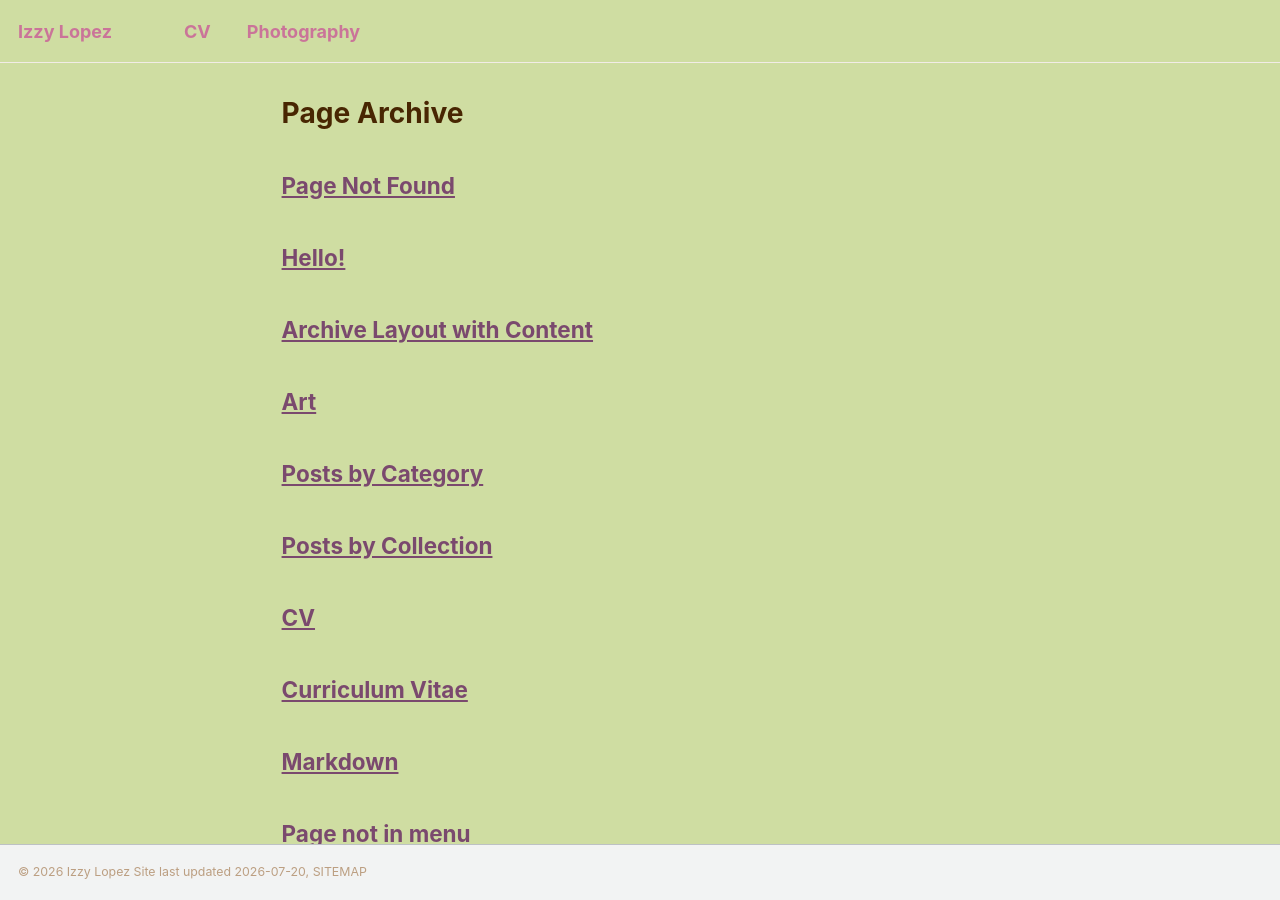
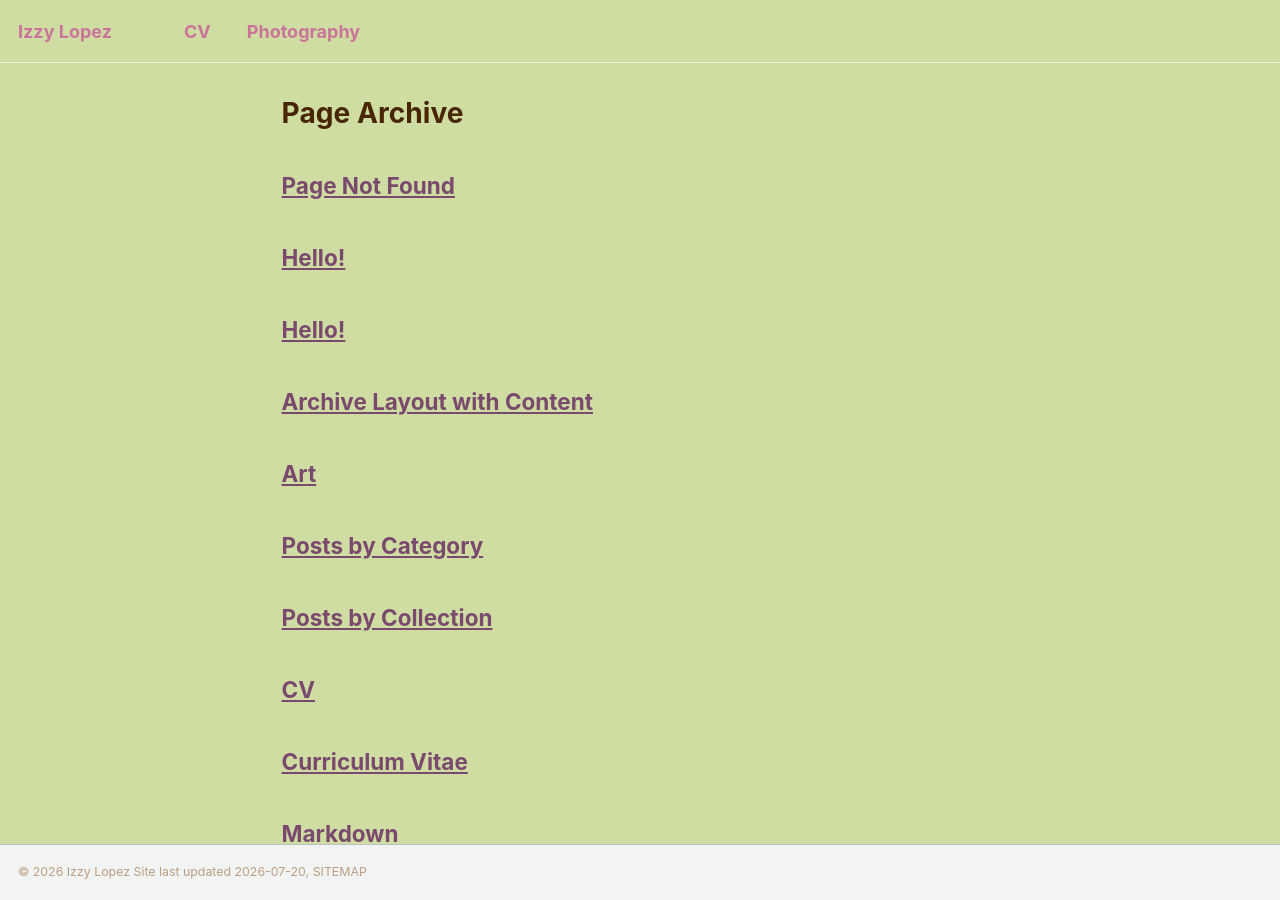
Before and after one commit to izzyslopez/izzyslopez.github.io, a Jekyll site: the page built from _pages/page-archive.html, in a window 1280 px wide and 900 px high. Built offline with Jekyll 4.4.1, drawn with Linux system fonts in a browser that asks for light colours; a style sheet for code colours, icons or effects is not loaded.

Commit message:
Update about.html

```diff
--- a/_pages/about.html
+++ b/_pages/about.html
@@ -1,3 +1,9 @@
+---
+layout: archive
+title: "Hello!"
+permalink: /
+---
+
 <img src="/images/buckwheat_header.png" alt="Buckwheat">
 
 I'm Izzy! I am a remote sensing scientist and ecologist, currently pursuing an MA/PhD in Geography in the [Spatial Conservation and Landscape Ecology lab](https://www.frazierlab.org/) at UC Santa Barbara.
```
